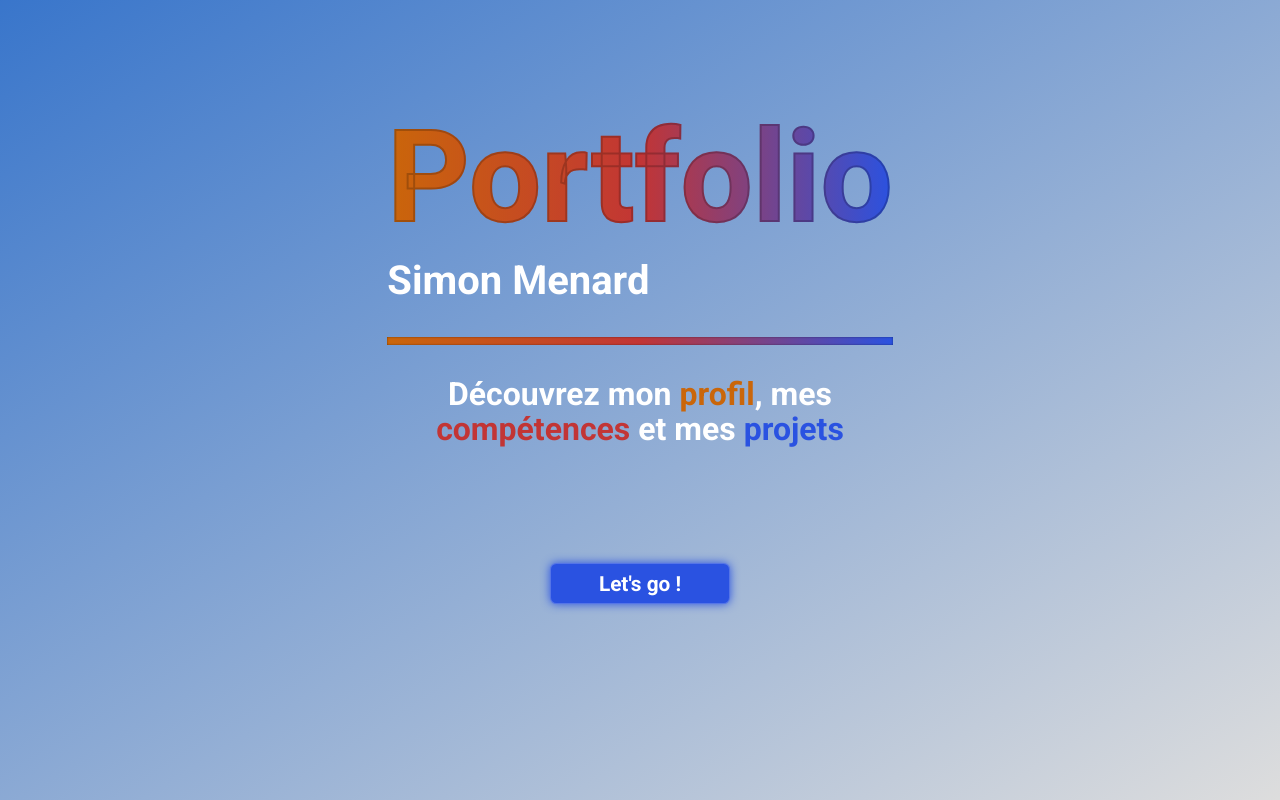
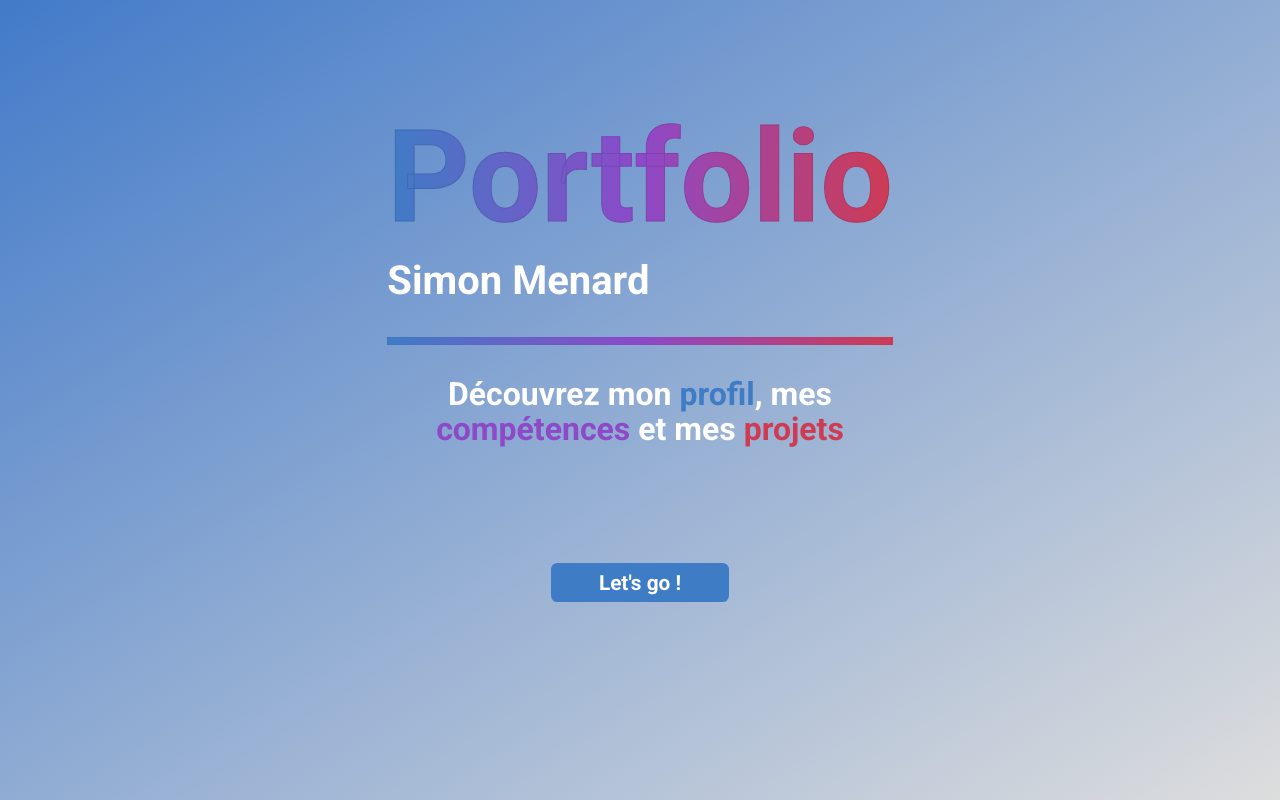
Before and after one commit to SimardCodeTard/portfolio_new, a Next.js app: page / in a window 1280 px wide. Built offline with nearby package versions, Linux system fonts and the light colour scheme.

Commit message:
feat(landing): new color theme

```diff
--- a/app/globals.css
+++ b/app/globals.css
@@ -4,25 +4,23 @@
 @tailwind utilities;
 
 :root {
-  --foreground-rgb: 255,255,255;
-  --background-color: 30, 30, 30;
-  --background-color-blue: 48, 112, 202;
-  --accent1: 42, 82, 225;
-  --accent1-hover: 52, 92, 235;
-  --accent1-active: 32, 72, 215;
-  --accent2: 194, 53, 53;
-  --accent3: 202, 102, 10;
+  --foreground-rgb: rgb(255,255,255);
+  --background-color: rgb(30, 30, 30);
+  --background-color-blue: rgba(58, 117, 200, .95);
+
+  --accent1: rgb(63, 124, 198);
+  --accent1-hover: rgb(73, 134, 208);
+  --accent1-active: rgb(53, 114, 188);
+  --accent2: rgb(141, 73, 200);
+  --accent3: rgb(206, 59, 83);
 }
-
 
 body {
   font-family: 'Roboto', 'Segoe UI', Tahoma, Geneva, Verdana, sans-serif;
-  color: rgb(var(--foreground-rgb));
-  /* background: rgb(var(--background-color));
-  background-image: url('/grain-filter.svg'); */
+  color: var(--foreground-rgb);
   background: linear-gradient(
     to bottom right,
-    rgba(var(--background-color-blue), .95),
+    var(--background-color-blue),
     transparent
   ), url('/grain-filter.svg');
 }
@@ -55,7 +53,7 @@ button {
   font-weight: 600;
   padding: .2rem 3rem;
   border-radius: 0.4rem;
-  background-color: rgb(var(--accent1));
+  background-color: var(--accent1);
   cursor: pointer;
   border: solid 1px rgba(var(--foreground-rgb), .2);
   transition: all 0.2s ease-out;
@@ -63,14 +61,14 @@ button {
 }
 
 button:hover {
-  background-color: rgb(var(--accent1-hover));
+  background-color: var(--accent1-hover);
   scale: 1.05;
   transition: all 0.2s ease-in;
   box-shadow: 0 0 20px rgba(var(--accent1), 1);
 }
 
 button:active {
-  background-color: rgb(var(--accent1-active));
+  background-color: var(--accent1-active);
   scale: .95;
   transition: all 0.1s ease-in;
   box-shadow: 0 0 8px rgba(var(--accent1), 1);
@@ -78,7 +76,15 @@ button:active {
 
 .text-gradient {
   width: fit-content;
-  background: linear-gradient(to right, rgb(var(--accent3)) 0%, rgb(var(--accent2)) 50%, rgb(var(--accent1)));
+  background: linear-gradient(to right, var(--accent1), var(--accent2) 50%, var(--accent3));
   -webkit-background-clip: text;
   -webkit-text-fill-color: transparent;
 }
+
+.vertical-separator {
+  width: 100%;
+  height: 8px;
+  background: linear-gradient(to right, var(--accent1), var(--accent2) 50%, var(--accent3));
+  margin: 2rem 0;
+  box-shadow: inset 0px 0px 1px rgba(0,0,0,.2);
+}
--- a/app/page.css
+++ b/app/page.css
@@ -1,25 +1,17 @@
-.vertical-separator {
-    width: 100%;
-    height: 8px;
-    background: linear-gradient(to right, rgb(var(--accent3)) 0%, rgb(var(--accent2)) 50%, rgb(var(--accent1)));
-    margin: 2rem 0;
-    box-shadow: inset 0px 0px 2px rgba(0,0,0,.5);
-}
-
 h3 {
     font-weight: 550;
 }
 
 h1 {
-  -webkit-text-stroke: 2px rgba(0,0,0,.2);
+  -webkit-text-stroke: 1px rgba(0, 0, 0, 0.1);
 }
 
 .profile-link {
-  color: rgb(var(--accent3));
+  color: var(--accent1);
 }
 .skills-link {
-  color: rgb(var(--accent2));
+  color: var(--accent2);
 }
 .projects-link {
-  color: rgb(var(--accent1));
+  color: var(--accent3);
 }
```
